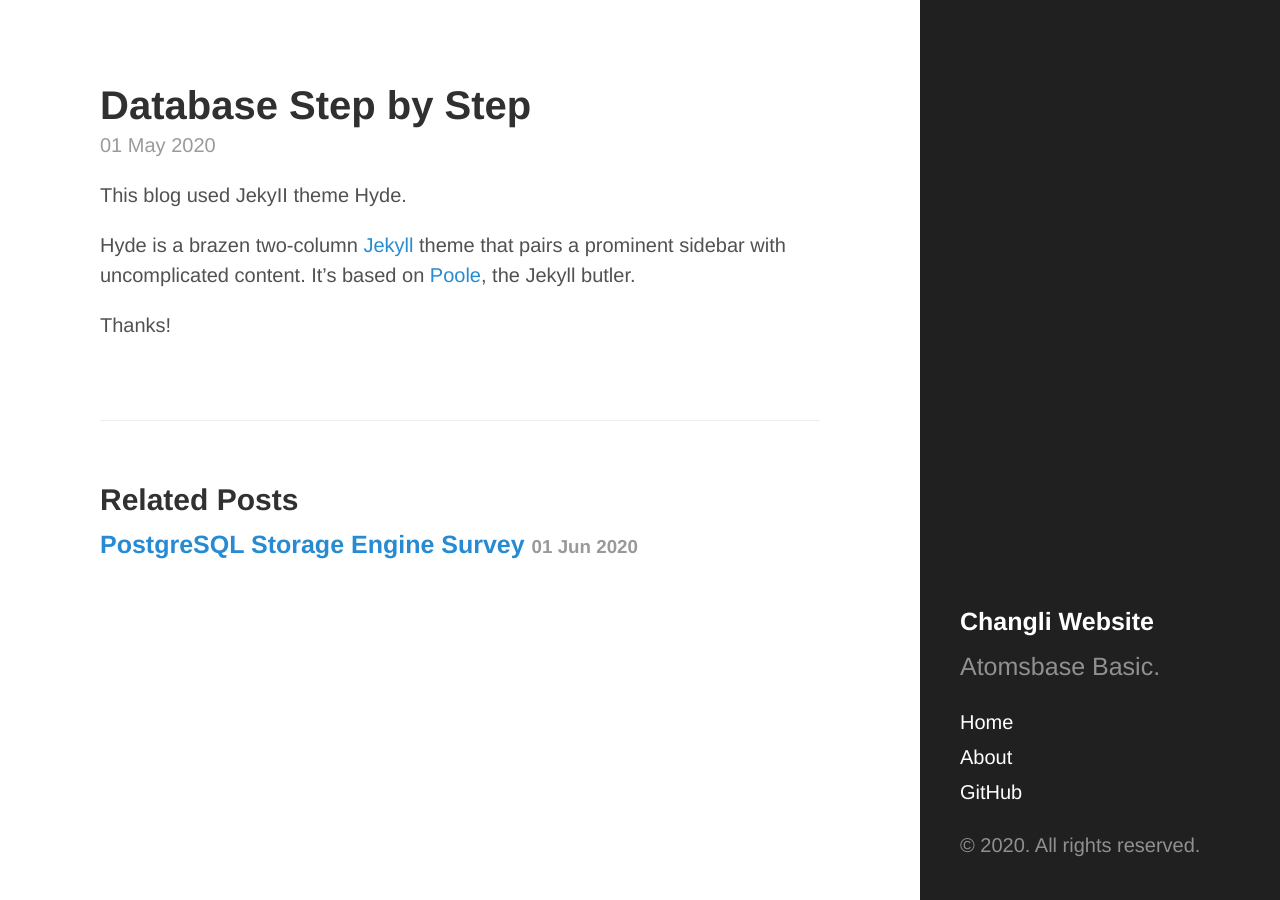
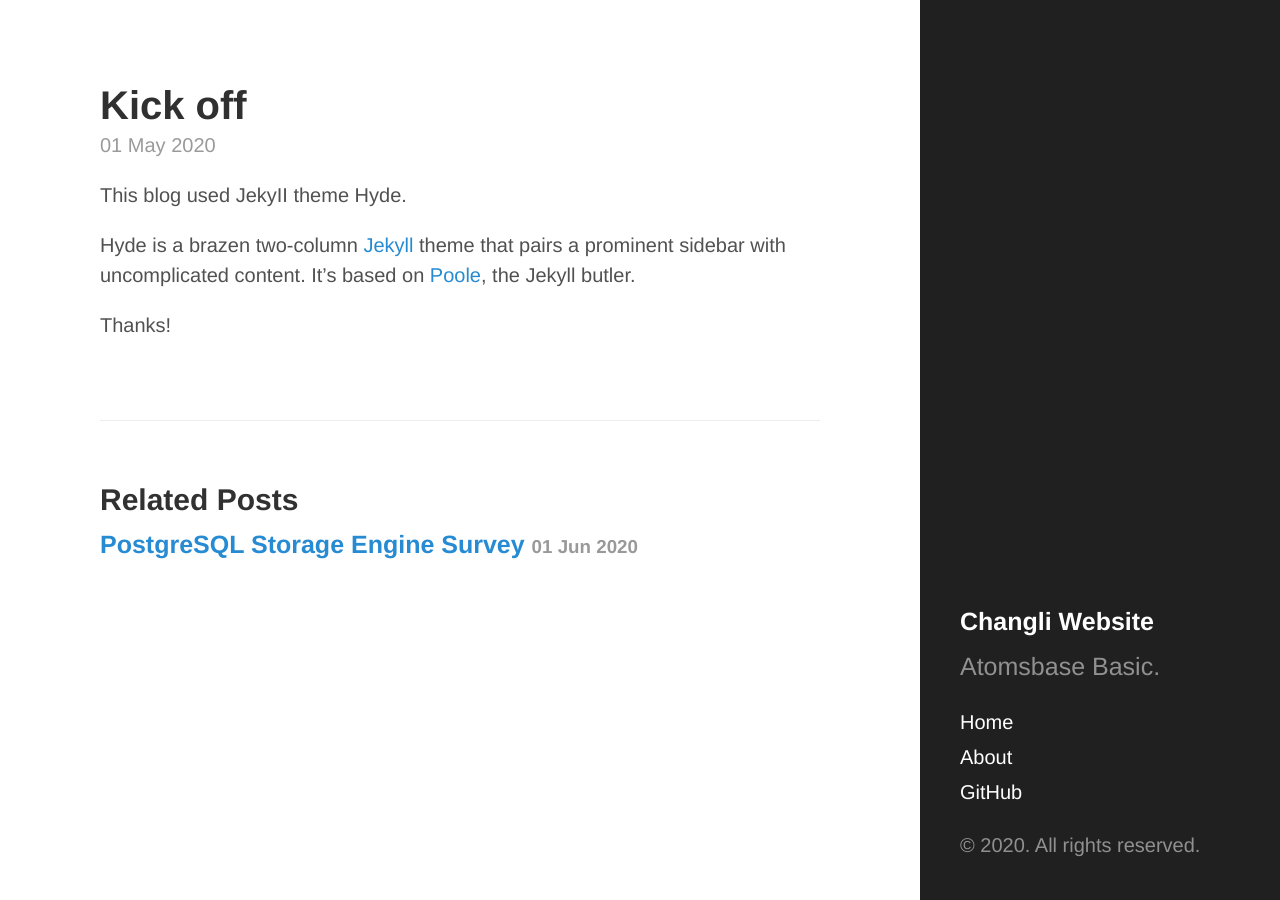
Before and after one commit to changli6/changli6.github.io, a Jekyll site: the page built from _posts/2020-05-01-kick-off.md, in a window 1280 px wide. Built offline with Jekyll 4.4.1, drawn with Linux system fonts in a browser that asks for light colours.

Commit message:
rename kick off

```diff
--- a/_posts/2020-05-01-introducing-database.md
+++ b/_posts/2020-05-01-kick-off.md
@@ -1,6 +1,6 @@
 ---
 layout: post
-title: Database Step by Step
+title: Kick off
 ---
 This blog used JekyII theme Hyde.
 
```
